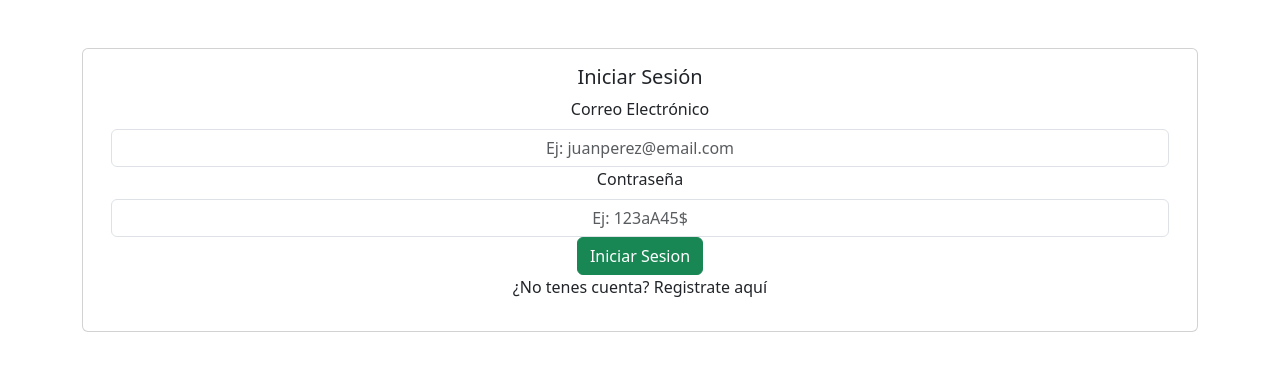
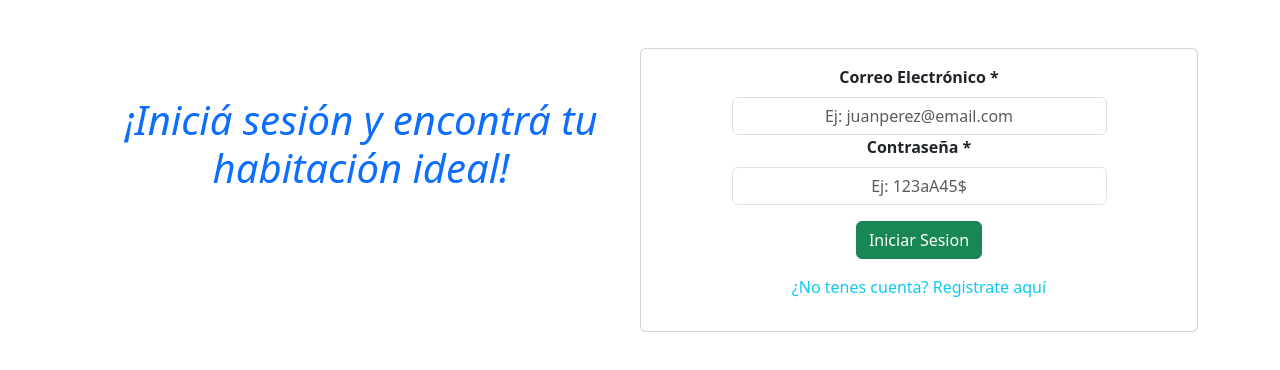
Before and after one commit to GabrielHaurane/Frontend-Proyecto-Final, a React (Vite) app: page /login in a window 1280 px wide. Shown: the top 370 px of the page. Built offline with nearby package versions, Linux system fonts and the light colour scheme; no server answers.

Commit message:
se agregaron estilos al titulo,al botón y al texto para registrarse o loguearse en el formulario

```diff
--- a/src/App.css
+++ b/src/App.css
@@ -6,3 +6,17 @@
     --beige-champagne: #E0C097;
     --verde-esmeralda: #2E8B57;
 }
+
+/* Estilos FormLogin */
+
+.texto-opcion {
+    cursor: pointer;
+}
+
+.texto-opcion:hover{
+    color: var(--verde-esmeralda) !important
+}
+
+.btnLogin:hover {
+    background-color: var(--azul-marino) !important
+}
--- a/src/components/pages/Login.jsx
+++ b/src/components/pages/Login.jsx
@@ -73,21 +73,23 @@ const Login = ({ setUsuarioLogueado }) => {
   };
 
   return (
-    <section className="container text-center my-5">
+    <section className="container text-center my-5 ">
       <Container>
         <Row className="justify-content-center">
-          <Card>
+          <div className="col-lg-6 d-flex my-lg-5">
+            <h1 className="fst-italic text-primary">
+              {registrarse
+                ? "¡Creá tu cuenta y comenzá a navegar!"
+                : `¡Iniciá sesión y encontrá tu habitación ideal!`}
+            </h1>
+          </div>
+          <Card className="col-lg-6">
             <Card.Body>
-              <div className="justify-content-center">
-                <Card.Title>
-                  {registrarse ? "Registrarse" : "Iniciar Sesión"}
-                </Card.Title>
-              </div>
-              <Form onSubmit={handleSubmit(onsubmit)}>
+              <Form onSubmit={handleSubmit(onsubmit)} className="fw-bold">
                 <Form.Group controlId="formGroupEmail">
-                  <Form.Label>Correo Electrónico</Form.Label>
+                  <Form.Label>Correo Electrónico *</Form.Label>
                   <Form.Control
-                    className="text-center"
+                    className="text-center w-75 m-auto"
                     type="email"
                     placeholder="Ej: juanperez@email.com"
                     {...register("email", {
@@ -109,9 +111,9 @@ const Login = ({ setUsuarioLogueado }) => {
                   </Form.Text>
                 </Form.Group>
                 <Form.Group controlId="formGroupPassword">
-                  <Form.Label>Contraseña</Form.Label>
+                  <Form.Label>Contraseña *</Form.Label>
                   <Form.Control
-                    className="text-center"
+                    className="text-center w-75 m-auto"
                     type="password"
                     placeholder="Ej: 123aA45$"
                     {...register("password", {
@@ -134,9 +136,9 @@ const Login = ({ setUsuarioLogueado }) => {
                 </Form.Group>
                 {registrarse && (
                   <Form.Group controlId="formGroupPassword">
-                    <Form.Label>Repetir Contraseña</Form.Label>
+                    <Form.Label>Repetir Contraseña *</Form.Label>
                     <Form.Control
-                      className="text-center"
+                      className="text-center w-75 m-auto"
                       type="password"
                       placeholder="Ej: 123aA45$"
                       {...register("confirmarPassword", {
@@ -159,14 +161,14 @@ const Login = ({ setUsuarioLogueado }) => {
                   </Form.Group>
                 )}
 
-                <div className="justify-content-center d-flex">
-                  <Button type="submit" variant="success">
+                <div className="justify-content-center d-flex my-3">
+                  <Button type="submit" variant="success" className="btnLogin">
                     {registrarse ? "Registrarse" : "Iniciar Sesion"}
                   </Button>
                 </div>
               </Form>
               <div>
-                <p onClick={cambiarFormulario}>
+                <p onClick={cambiarFormulario} className="text-info texto-opcion">
                   {registrarse
                     ? "¿Ya tenes cuenta? Inicia sesión aquí"
                     : "¿No tenes cuenta?  Registrate aquí"}
```
